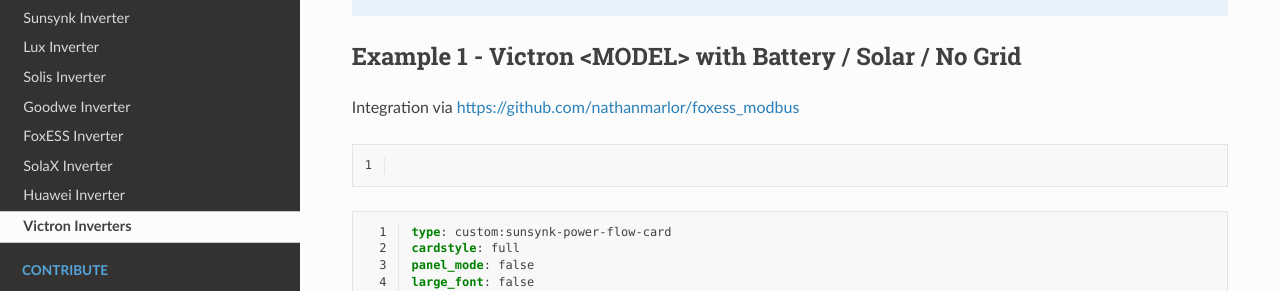
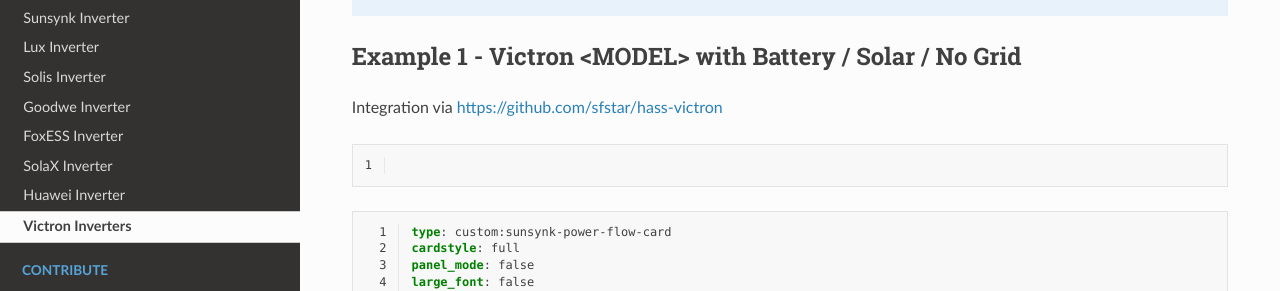
Before and after one commit to slipx06/sunsynk-power-flow-card, a Sphinx documentation site: the page built from docs/examples/victron.rst, in a window 1280 px wide and 900 px high. Shown: the part 221-512 px from the top of the window. Built offline with Sphinx 7.4.7 and the Read the Docs theme 2.0.0, drawn with Linux system fonts in a browser that asks for light colours; some of the changed lines change nothing that is shown.

Commit message:
Update victron.rst
Defined the integration used to access Victron devices - https://github.com/sfstar/hass-victron

```diff
--- a/docs/examples/victron.rst
+++ b/docs/examples/victron.rst
@@ -9,7 +9,7 @@
 Example 1 - Victron <MODEL> with Battery / Solar / No Grid
 ******************************************************************************************
 
-Integration via https://github.com/nathanmarlor/foxess_modbus
+Integration via https://github.com/sfstar/hass-victron
 
 .. code-block:: yaml
   :linenos:
```
